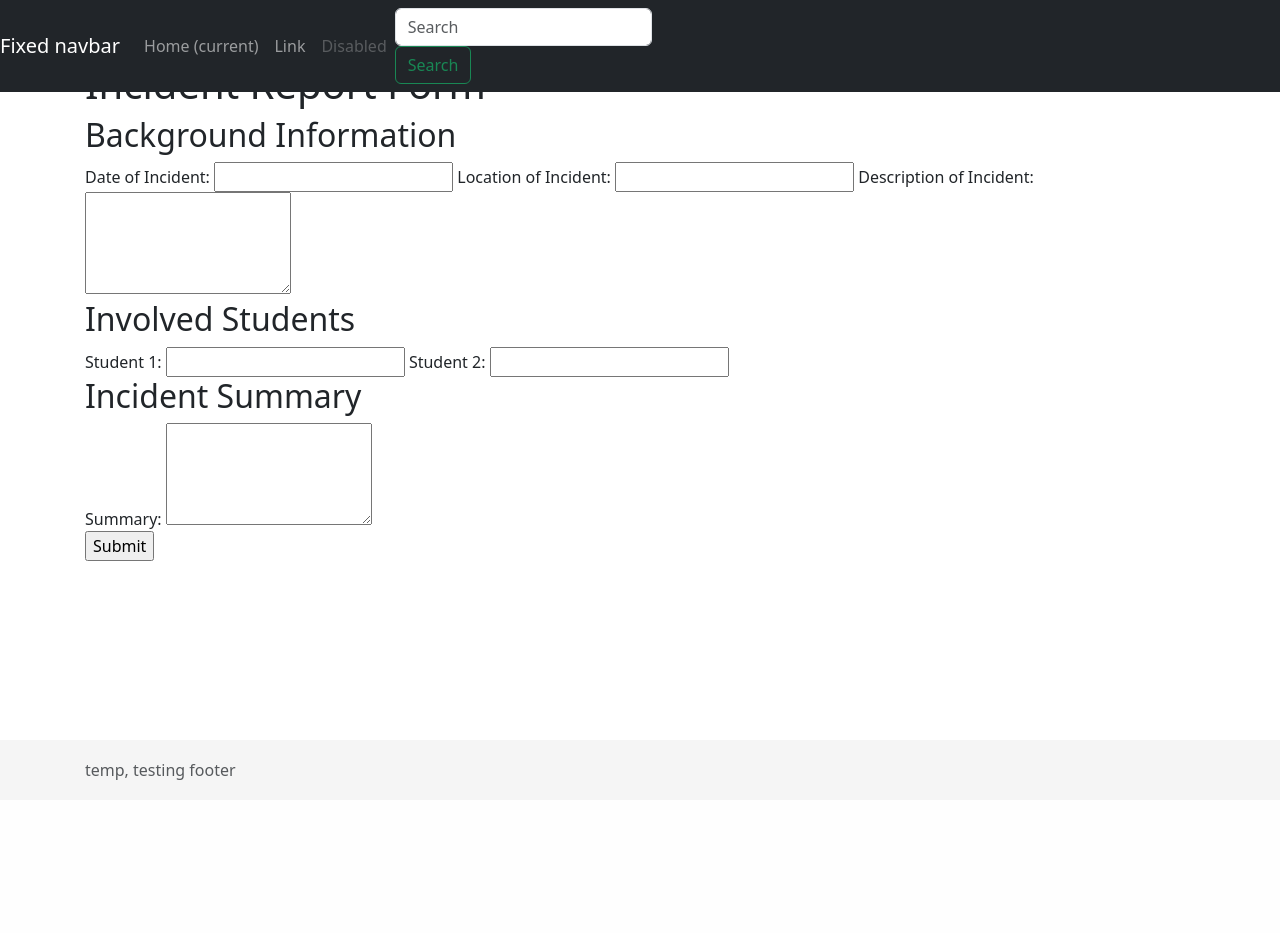
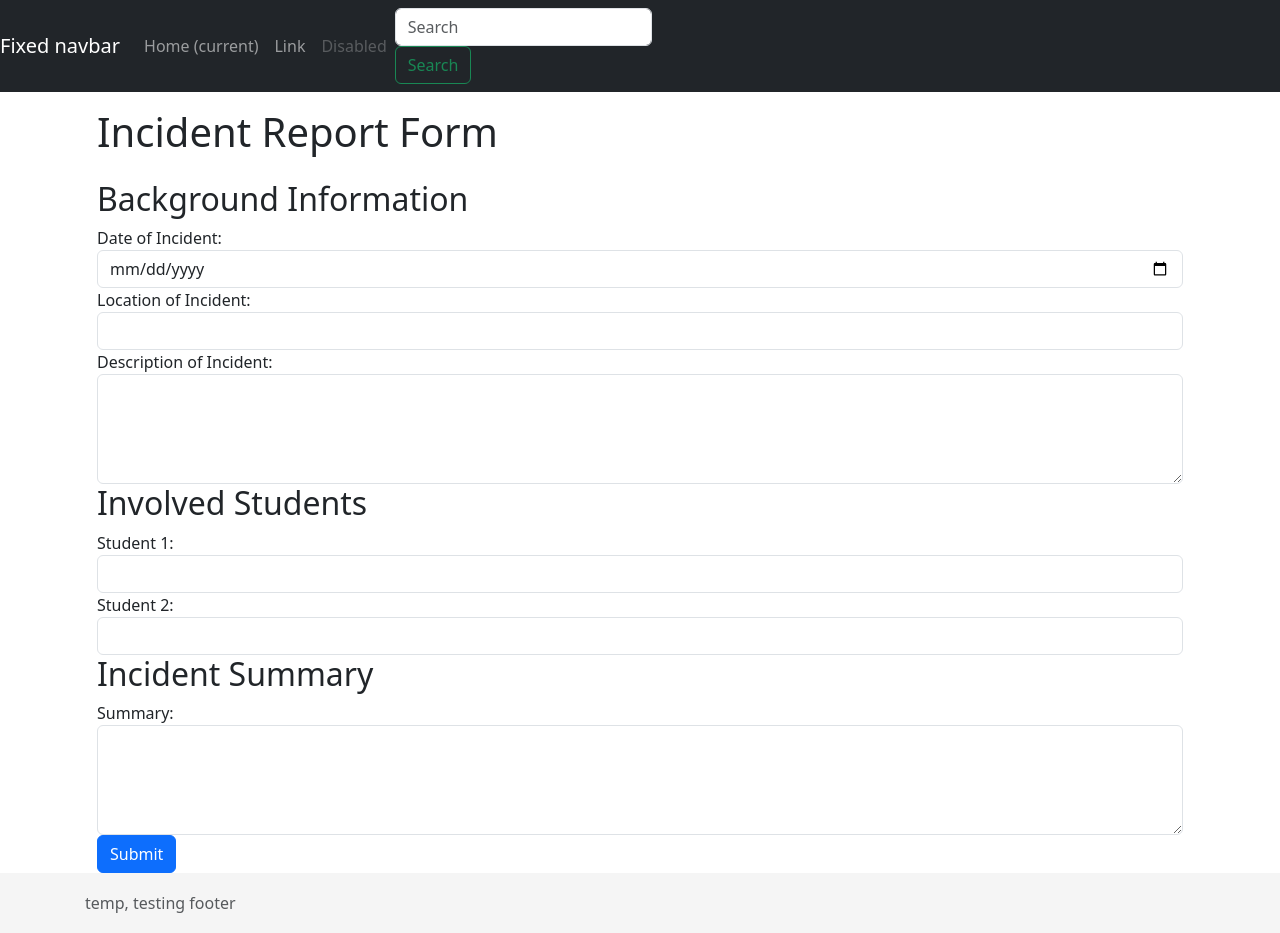
Before and after one commit to Samuel-Glasscock/Hoos-Reporting-Honor, a Django app: page /submit/report in a window 1280 px wide. Before the commit the page ends 780 px from the top, so only its background shows below. Run offline with Django 4.2, Linux system fonts and the light colour scheme; some libraries are stand-ins or nearby versions.

Commit message:
Added bootstrap styling to make report form look better

```diff
--- a/submit/templates/submit/report.html
+++ b/submit/templates/submit/report.html
@@ -5,36 +5,51 @@
 {% block main %}
     {% load static %}
     <!-- Incident Report Form -->
-    <h1>Incident Report Form</h1>
-    <form action="#" method="post">
+    <div class="container">
+        <h1 class="mt-5">Incident Report Form</h1>
+        <form action="#" method="post" class="mt-4">
+            {% csrf_token %}
             <!-- Background Information Section -->
             <div class="section">
                 <h2>Background Information</h2>
+                <div class="form-group">
                     <label for="date">Date of Incident:</label>
-            <input type="text" id="date" name="date" required>
+                    <input type="date" id="date" name="date" class="form-control" required>
+                </div>
+                <div class="form-group">
                     <label for="location">Location of Incident:</label>
-            <input type="text" id="location" name="location" required>
+                    <input type="text" id="location" name="location" class="form-control" required>
+                </div>
+                <div class="form-group">
                     <label for="description">Description of Incident:</label>
-            <textarea id="description" name="description" rows="4" required></textarea>
+                    <textarea id="description" name="description" class="form-control" rows="4" required></textarea>
+                </div>
             </div>
             <!-- Involved Students Section -->
             <div class="section">
                 <h2>Involved Students</h2>
+                <div class="form-group">
                     <label for="student1">Student 1:</label>
-            <input type="text" id="student1" name="student1" required>
+                    <input type="text" id="student1" name="student1" class="form-control" required>
+                </div>
+                <div class="form-group">
                     <label for="student2">Student 2:</label>
-            <input type="text" id="student2" name="student2" required>
+                    <input type="text" id="student2" name="student2" class="form-control" required>
+                </div>
                 <!-- Add more fields as needed -->
             </div>
             <!-- Incident Summary Section -->
             <div class="section">
                 <h2>Incident Summary</h2>
+                <div class="form-group">
                     <label for="summary">Summary:</label>
-            <textarea id="summary" name="summary" rows="4" required></textarea>
+                    <textarea id="summary" name="summary" class="form-control" rows="4" required></textarea>
+                </div>
             </div>
             <!-- Submit Button -->
-        <input type="submit" value="Submit">
+            <button type="submit" class="btn btn-primary">Submit</button>
         </form>
+    </div>
 {% endblock %}
 
 {% block footer %}
```
Lines whose indentation alone changed are shown as unchanged.
